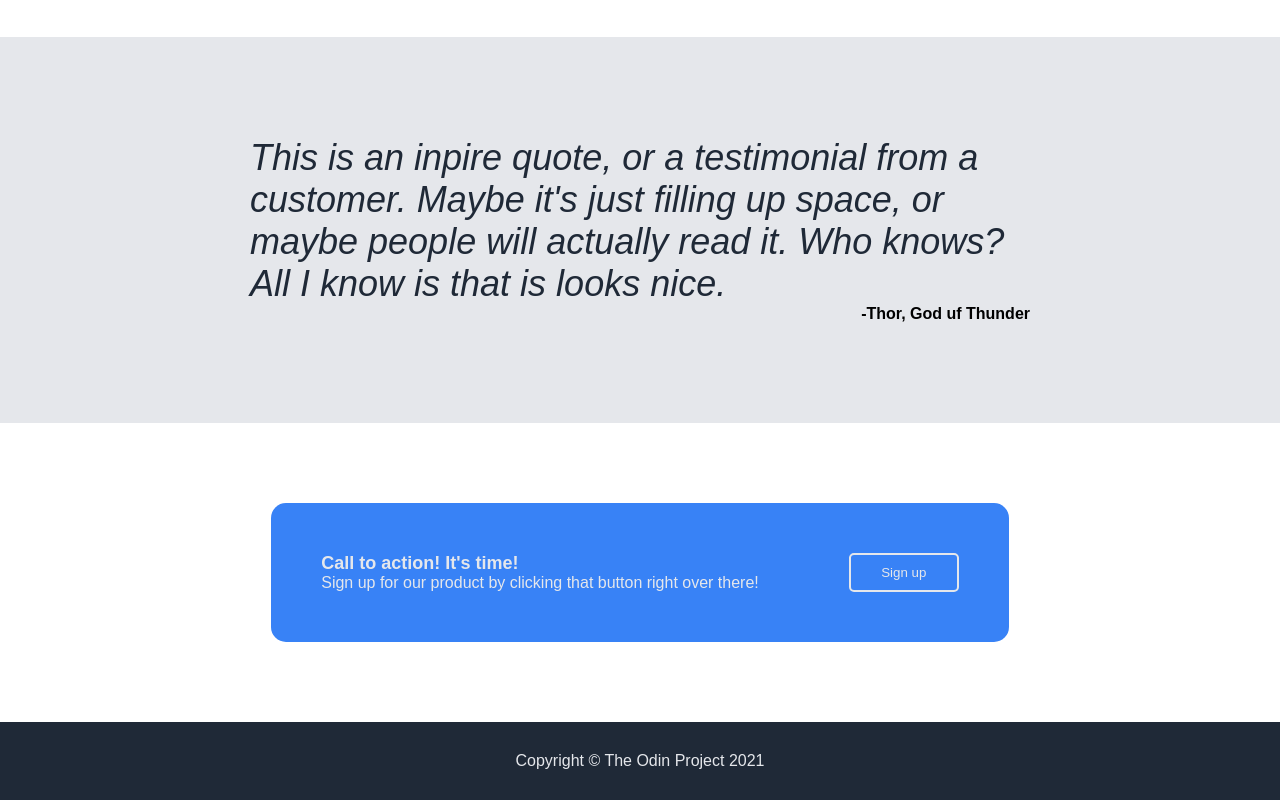
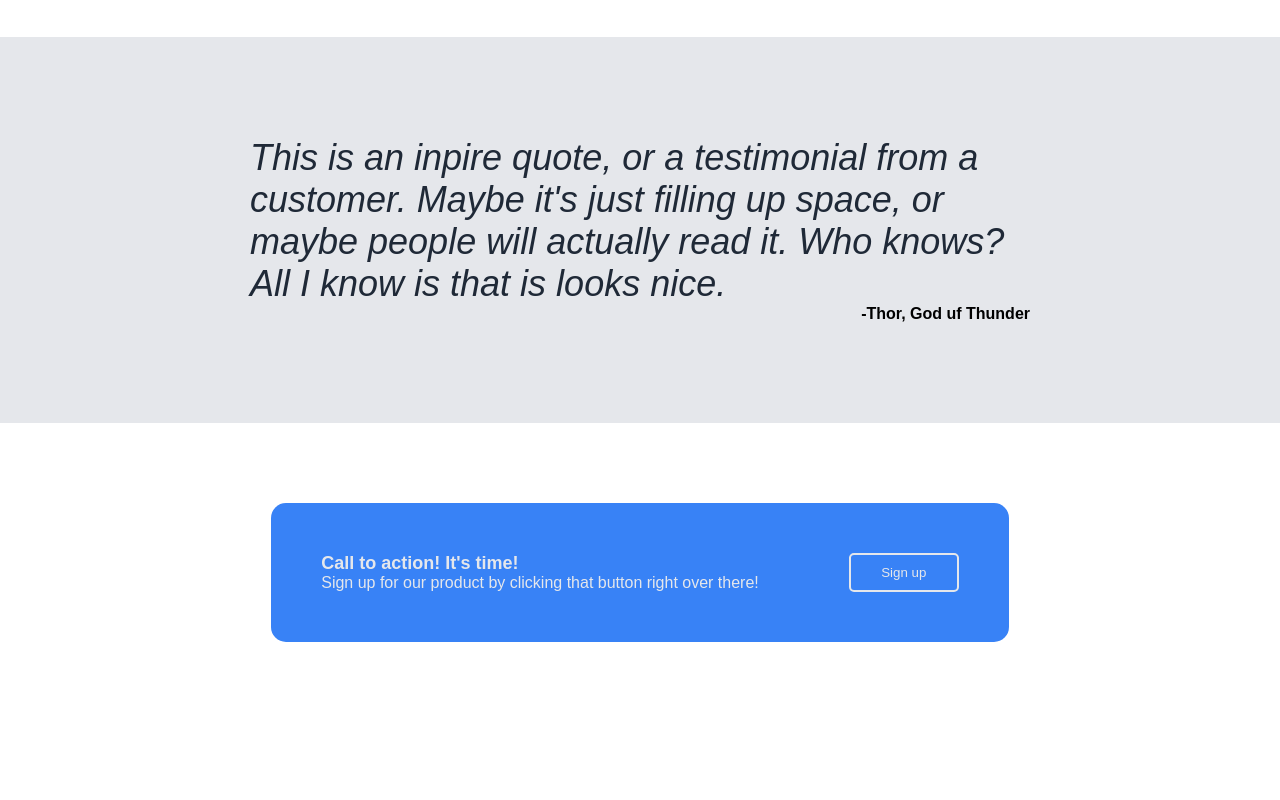
Before and after one commit to danrungg/landing-page, a plain HTML site: page index.html in a window 1280 px wide. Shown: the part 968-1768 px from the top of the page. After the commit the page ends 1690 px from the top, so only its background shows below. Drawn offline with Linux system fonts and the light colour scheme.

```diff
--- a/index.html
+++ b/index.html
@@ -81,12 +81,9 @@
                             right over there!
                         </p>
                     </div>
+
                     <button>Sign up</button>
                 </div>
-            </div>
-
-            <div class="footer">
-                <p>Copyright &#169; The Odin Project 2021</p>
             </div>
         </div>
     </body>
--- a/style.css
+++ b/style.css
@@ -146,10 +146,3 @@ body {
     font-weight: bold;
     font-size: 18px;
 }
-
-.footer {
-    background-color: #1f2937;
-    color: #e5e7eb;
-    padding: 30px;
-    text-align: center;
-}
```
